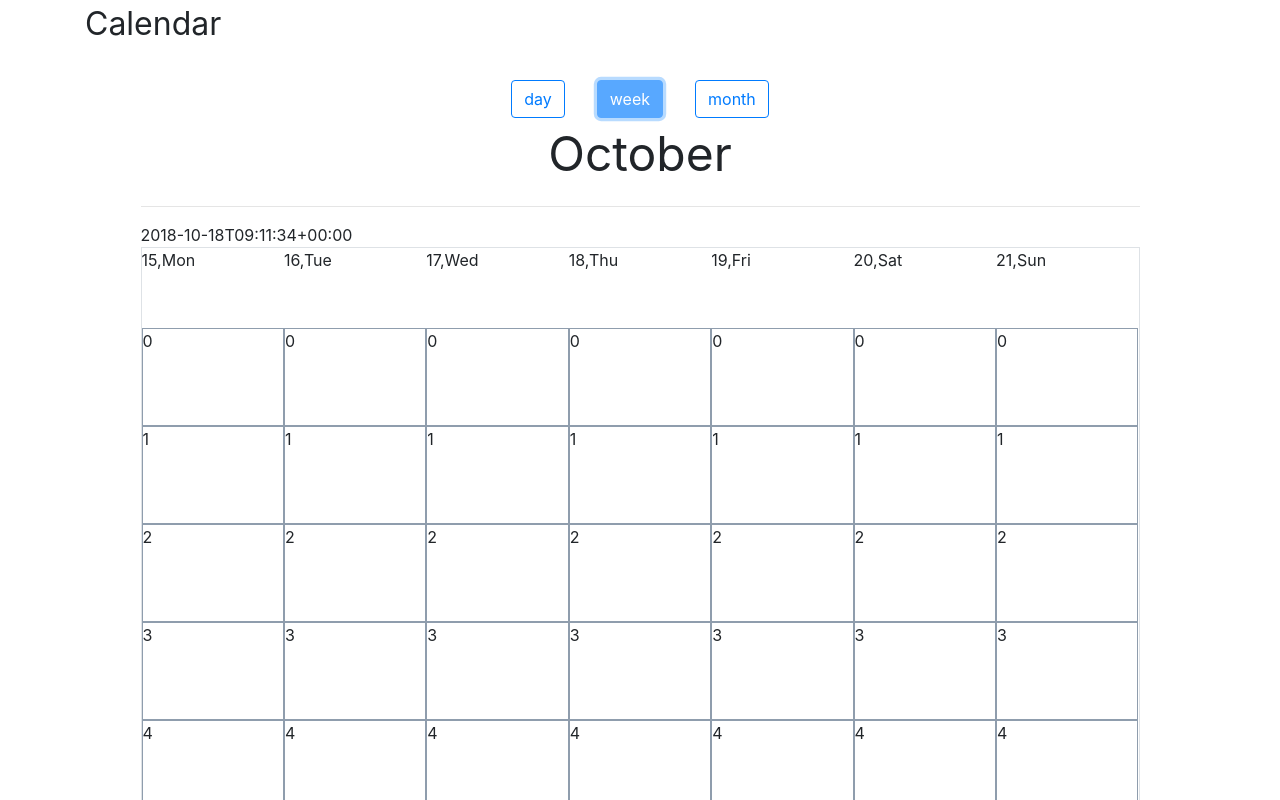
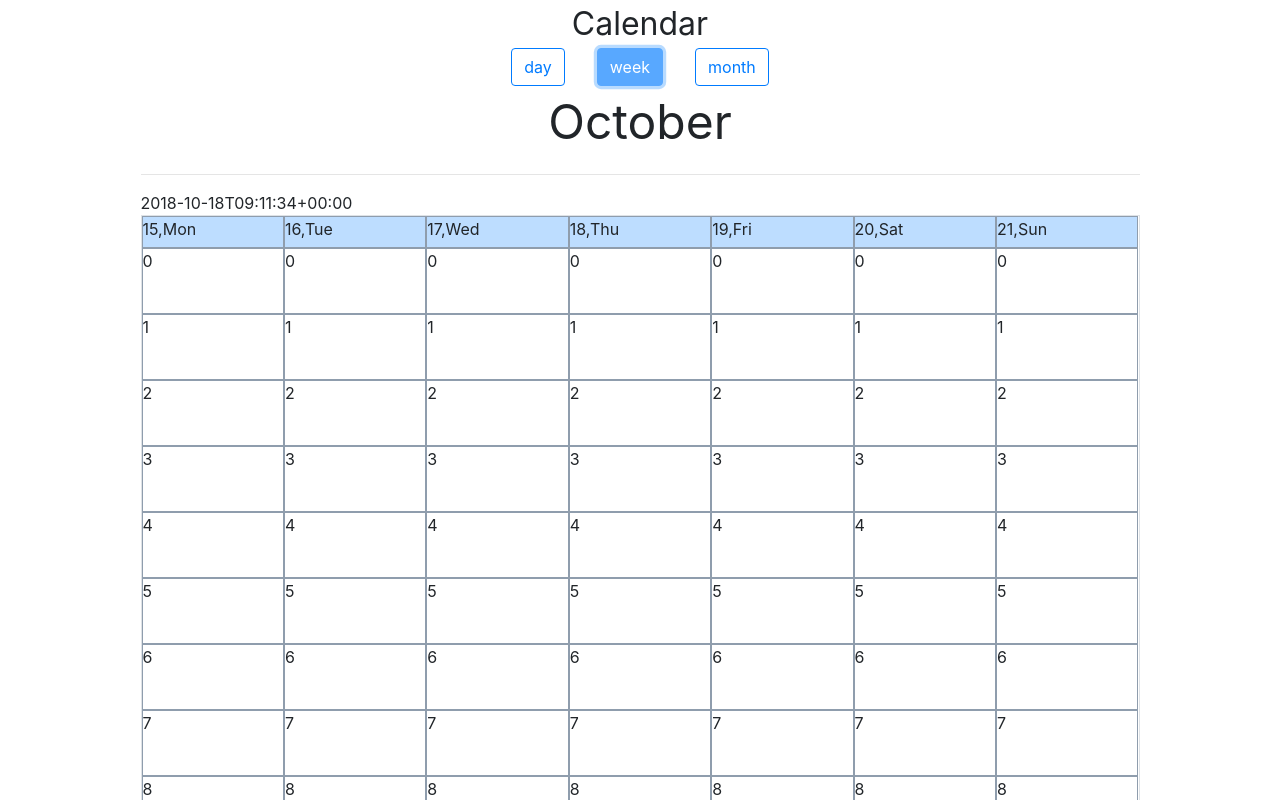
Before and after one commit to kradavar/Google-Calendar, a React (Create React App) app: page / in a window 1280 px wide. Both pictures are taken after a click on the button "week". Shown: the top 800 px of the page. Built offline with nearby package versions, Linux system fonts and the light colour scheme.

Commit message:
Fix day week header

```diff
--- a/src/Styles/Cell.css
+++ b/src/Styles/Cell.css
@@ -1,5 +1,5 @@
 .cell-header {
-  min-height: 5rem;
+  min-height: 3rem;
 }
 
 .cell:hover {
@@ -39,19 +39,9 @@
   min-height: 50px;
 }
 
-header {
-  height: 5rem;
-  width: 100%; /*
-  background-color: violet;*/
+.day-week-header {
+  height: 2rem;
+  width: 100%;
+  border: 1px solid #8f9dad;
+  background-color: #bdddff;
 }
-/* The sticky class is added to the header with JS when it reaches its scroll position */
-.sticky {
-  position: fixed;
-  top: 0;
-  width: 100%;
-}
-
-/* Add some top padding to the page content to prevent sudden quick movement (as the header gets a new position at the top of the page (position:fixed and top:0) */
-.sticky + .content {
-  padding-top: 4em;
-}
--- a/src/View/Table-components/DayWeekHeader.js
+++ b/src/View/Table-components/DayWeekHeader.js
@@ -3,7 +3,7 @@ import "../../Styles/Cell.css";
 
 export default function DayWeekHeadar(props) {
   return (
-    <header className="">
+    <header className="day-week-header">
       {props.renderedDate},{props.day}
     </header>
   );
```
